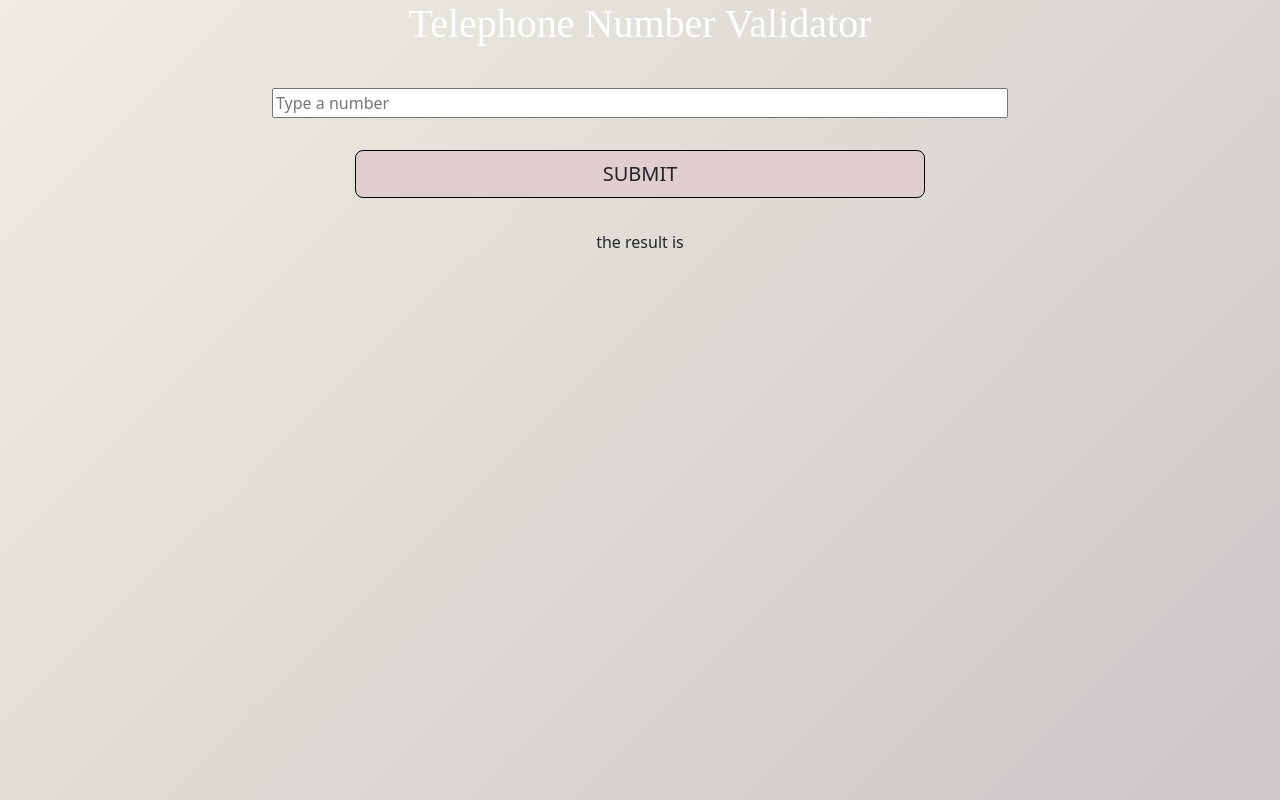
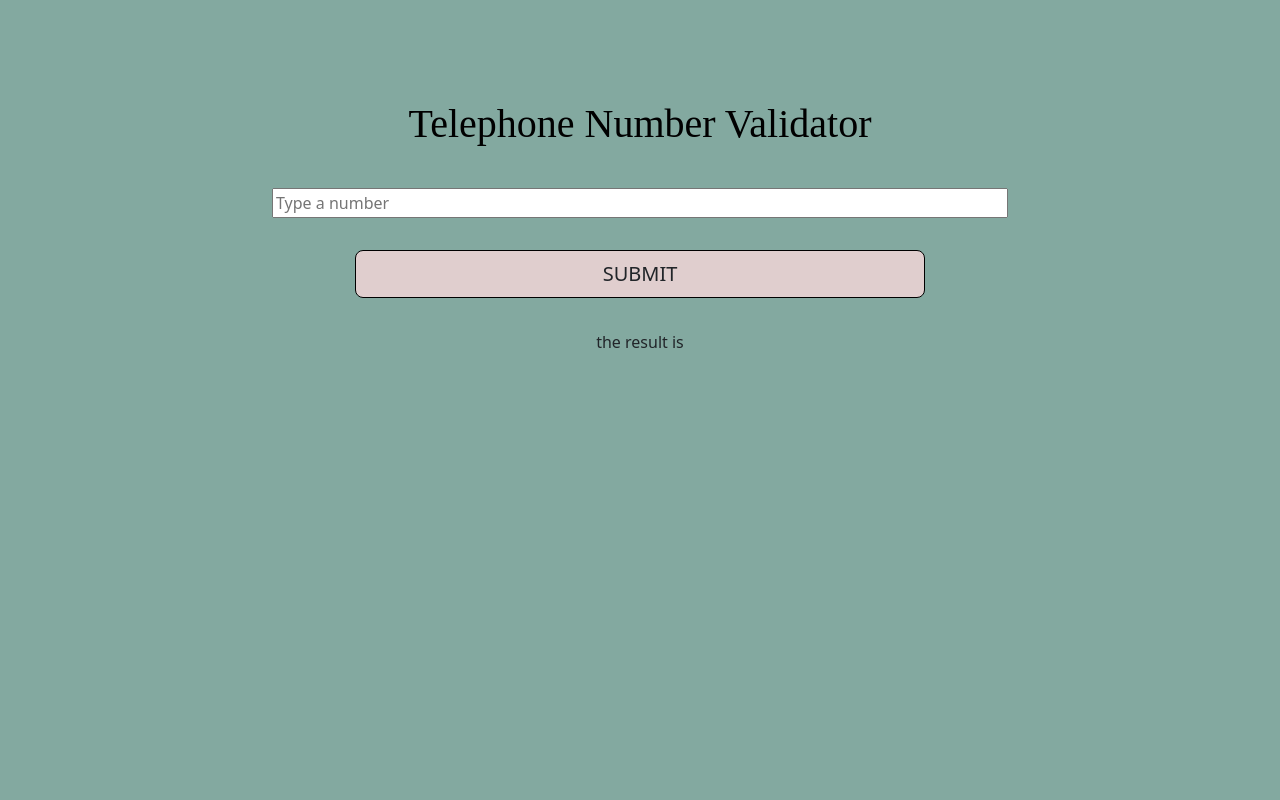
Before and after one commit to DipikaRaval78/Telephone-Number-Validator-javascript, a plain HTML site: page index.html in a window 1280 px wide. Drawn offline with nearby package versions, Linux system fonts and the light colour scheme.

Commit message:
bg-color-change

```diff
--- a/index.css
+++ b/index.css
@@ -7,7 +7,7 @@
   }
 
   body {
-    background: #fff;
+    background: #155e4d87 !important;
     /* fallback for old browsers */
     background: -webkit-linear-gradient(135deg, hsl(0, 5%, 79%), hsl(51, 28%, 91%));
     /* Chrome 10-25, Safari 5.1-6 */
--- a/index.html
+++ b/index.html
@@ -14,10 +14,10 @@
   <body>
 
 <div class="cover">
-    <div class="container header">
+    <div class="container header" style="padding: 100px 0 0 0;">
       <div class="row row-margin">
         <div class="col-sm-12">
-        <h1 class="text-center">Telephone Number Validator</h1>
+        <h1 class="text-center" style="color: black;">Telephone Number Validator</h1>
         </div>
          </div>
     </div>
```
